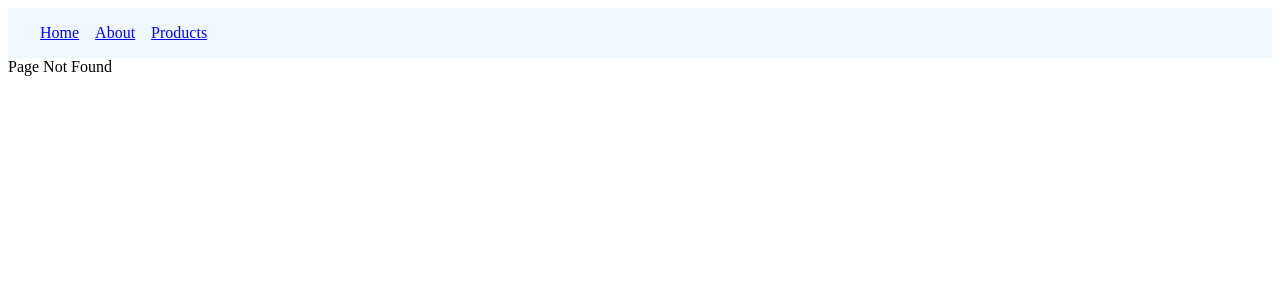
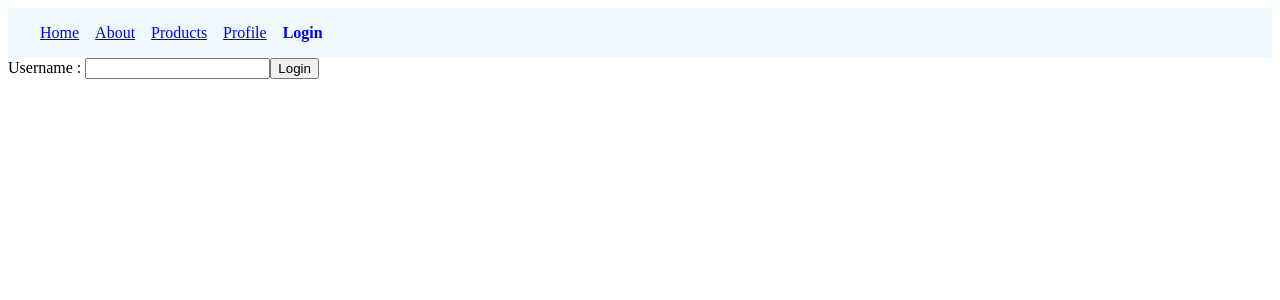
Before and after one commit to Mayankjustdial/React-router, a React (Vite) app: page /login in a window 1280 px wide. Before the commit this address had no page. Shown: the top 300 px of the page. Built offline with nearby package versions, Linux system fonts and the light colour scheme.

Commit message:
Protected Routes

```diff
--- a/src/App.jsx
+++ b/src/App.jsx
@@ -1,4 +1,5 @@
 import React from "react";
+import { AuthProvider } from "./components/auth.jsx";
 import { Routes, Route } from "react-router-dom";
 import { Home } from "./components/Home";
 // import { About } from "./components/About";
@@ -11,12 +12,15 @@ import { NewProducts } from "./components/NewProducts";
 import Users from "./components/Users";
 import UserDetails from "./components/UserDetails";
 import Admin from "./components/Admin";
+import Profile from "./components/Profile";
+import Login from "./components/Login";
+import RequireAuth from "./components/RequireAuth.jsx";
 
 //! lazy loading
 const LazyAbout = React.lazy(() => import("./components/About"));
 function App() {
   return (
-    <>
+    <AuthProvider>
       <Navbar />
       <Routes>
         <Route path="/" element={<Home />} />
@@ -40,10 +44,19 @@ function App() {
           <Route path=":userId" element={<UserDetails />} />
           <Route path="admin" element={<Admin />} />
         </Route>
+        <Route
+          path="/profile"
+          element={
+            <RequireAuth>
+              <Profile />
+            </RequireAuth>
+          }
+        />
+        <Route path="/login" element={<Login />} />
 
         <Route path="*" element={<NoMatchRoute />} />
       </Routes>
-    </>
+    </AuthProvider>
   );
 }
 
--- /dev/null
+++ b/src/components/Login.jsx
@@ -0,0 +1,30 @@
+import React, { useState } from "react";
+
+import { useAuth } from "./auth";
+import { useNavigate, useLocation } from "react-router-dom";
+
+const Login = () => {
+  const [user, setUser] = useState("");
+  const auth = useAuth();
+  const navigate = useNavigate();
+  const location = useLocation();
+
+  const redirectPath = location.state?.path || "/";
+
+  const handleLogin = () => {
+    auth.login(user);
+    navigate("/", { replace: true });
+  };
+
+  return (
+    <div>
+      <label>
+        Username :{" "}
+        <input type="text" onChange={(e) => setUser(e.target.value)} />
+      </label>
+      <button onClick={handleLogin}>Login</button>
+    </div>
+  );
+};
+
+export default Login;
--- a/src/components/Navbar.jsx
+++ b/src/components/Navbar.jsx
@@ -1,5 +1,6 @@
 // import { Link } from "react-router-dom";
 import { NavLink } from "react-router-dom";
+import { useAuth } from "./auth";
 
 export const Navbar = () => {
   const navLinkStyles = ({ isActive }) => {
@@ -8,6 +9,9 @@ export const Navbar = () => {
       textDecoration: isActive ? "none" : "underline",
     };
   };
+
+  const auth = useAuth();
+
   return (
     <nav className="primary-nav">
       {/* <Link to="/">Home</Link>
@@ -21,6 +25,14 @@ export const Navbar = () => {
       <NavLink style={navLinkStyles} to="/products">
         Products
       </NavLink>
+      <NavLink style={navLinkStyles} to="/profile">
+        Profile
+      </NavLink>
+      {!auth.user && (
+        <NavLink style={navLinkStyles} to="/login">
+          Login
+        </NavLink>
+      )}
     </nav>
   );
 };
--- /dev/null
+++ b/src/components/Profile.jsx
@@ -0,0 +1,22 @@
+import React from "react";
+import { useAuth } from "./auth";
+import { useNavigate } from "react-router-dom";
+
+const Profile = () => {
+  const navigate = useNavigate();
+  const auth = useAuth();
+
+  const handleLogout = () => {
+    auth.logout();
+    navigate("/");
+  };
+
+  return (
+    <div>
+      Welcome {auth.user}
+      <button onClick={handleLogout}>Logout</button>
+    </div>
+  );
+};
+
+export default Profile;
--- /dev/null
+++ b/src/components/RequireAuth.jsx
@@ -0,0 +1,14 @@
+import React from "react";
+import { useAuth } from "./auth";
+import { Navigate, useLocation, useNavigate } from "react-router-dom";
+
+const RequireAuth = ({ children }) => {
+  const location = useLocation();
+  const auth = useAuth();
+  if (!auth.user) {
+    return <Navigate to="/login" state={{ path: location.pathname }} />;
+  }
+  return children;
+};
+
+export default RequireAuth;
--- /dev/null
+++ b/src/components/auth.jsx
@@ -0,0 +1,25 @@
+import { createContext, useContext, useState } from "react";
+
+const AuthContext = createContext(null);
+
+export const AuthProvider = ({ children }) => {
+  const [user, setUser] = useState(null);
+
+  const login = (user) => {
+    setUser(user);
+  };
+
+  const logout = () => {
+    setUser(null);
+  };
+
+  return (
+    <AuthContext.Provider value={{ user, login, logout }}>
+      {children}
+    </AuthContext.Provider>
+  );
+};
+
+export const useAuth = () => {
+  return useContext(AuthContext);
+};
```
